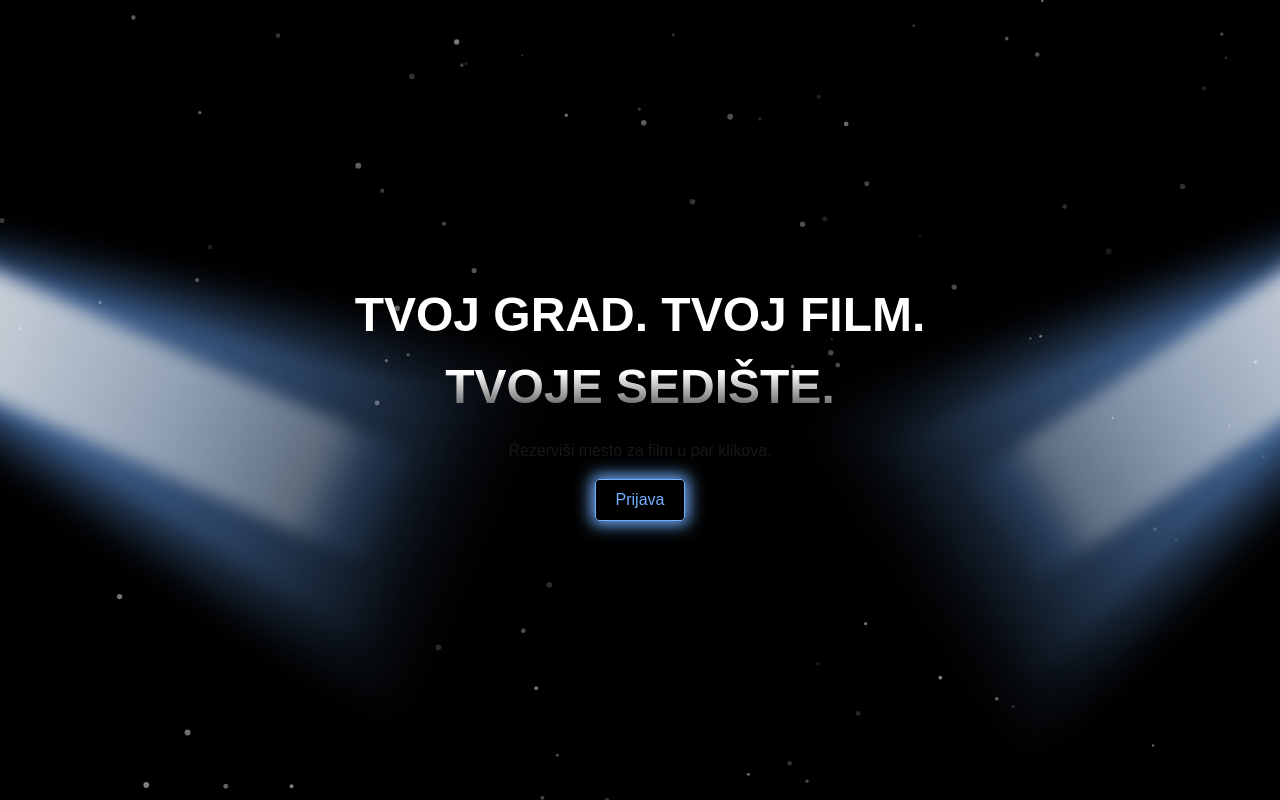
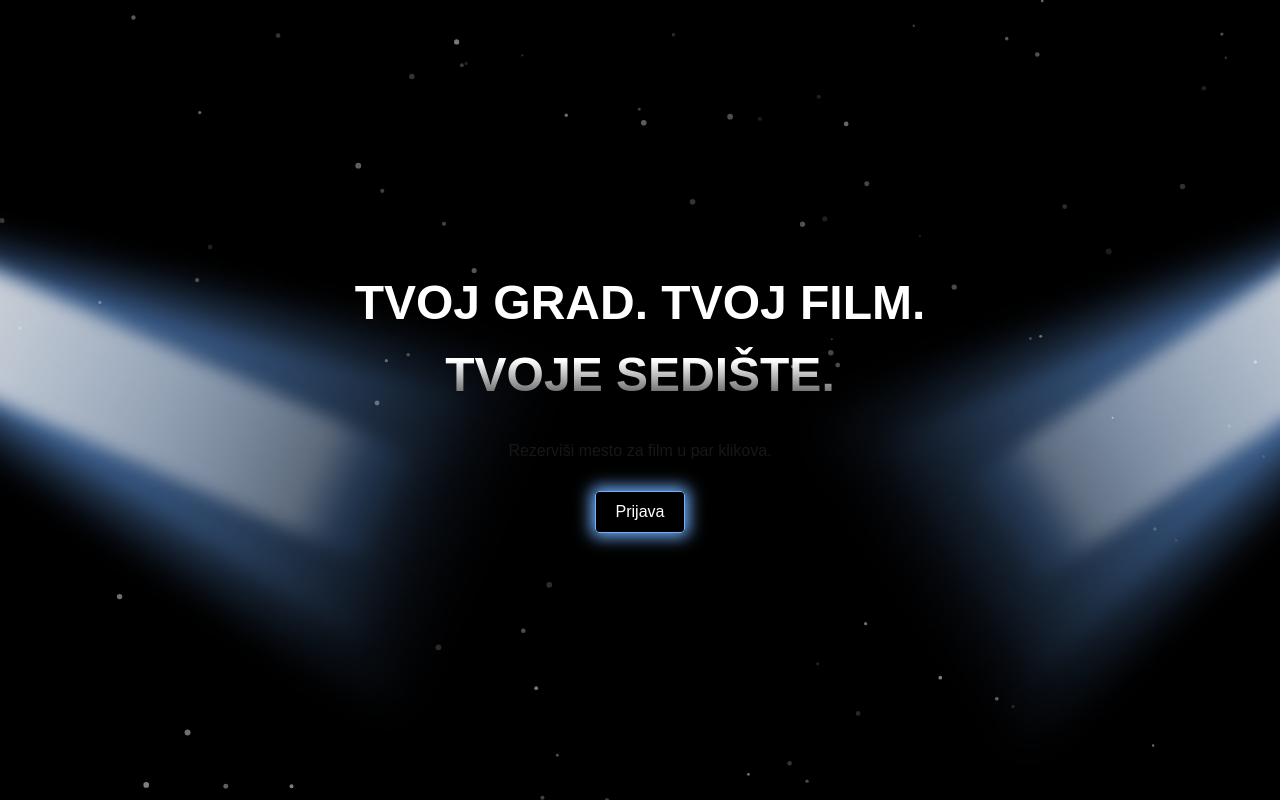
Before and after one commit to reddit-programatori/cinema-frontend, a Next.js app: page / in a window 1280 px wide. Built offline with nearby package versions, Linux system fonts and the light colour scheme.

Commit message:
Refactor ButtonLink styles and update Hero component layout

```diff
--- a/src/components/ButtonLink/ButtonLink.module.css
+++ b/src/components/ButtonLink/ButtonLink.module.css
@@ -33,7 +33,7 @@
 
 .ghost {
   background-color: transparent;
-  color: var(--primary);
+  color: #fff;
 }
 .ghost:hover {
   background-color: var(--color-ghost-hover);
@@ -41,14 +41,13 @@
 
 .outline {
   background-color: transparent;
-  color: var(--primary);
+  color: #fff;
   border: 1px solid var(--primary);
   -webkit-box-shadow: 0px 0px 16px 4px var(--primary);
   box-shadow: 0px 0px 16px 4px var(--primary);
 }
 .outline:hover {
   background-color: var(--primary);
-  color: #fff;
 }
 
 /* Sizes */
--- a/src/features/home/components/Hero/Hero.module.css
+++ b/src/features/home/components/Hero/Hero.module.css
@@ -8,7 +8,7 @@
 
   position: relative;
 
-  & canvas {
+  canvas {
     position: absolute;
   }
 }
@@ -21,7 +21,7 @@
   flex-direction: column;
   justify-content: center;
   align-items: center;
-  gap: 1rem;
+  gap: 1.75rem;
 
   margin: 0 auto;
 
--- a/src/features/home/components/ParticlesBackground/ParticlesBackground.tsx
+++ b/src/features/home/components/ParticlesBackground/ParticlesBackground.tsx
@@ -1,8 +1,7 @@
 "use client";
 
-import { useCallback, useEffect, useState } from "react";
+import { useEffect, useState } from "react";
 import Particles, { initParticlesEngine } from "@tsparticles/react";
-import type { Engine } from "@tsparticles/engine";
 import { loadSlim } from "@tsparticles/slim";
 
 export const ParticlesBackground = () => {
```
